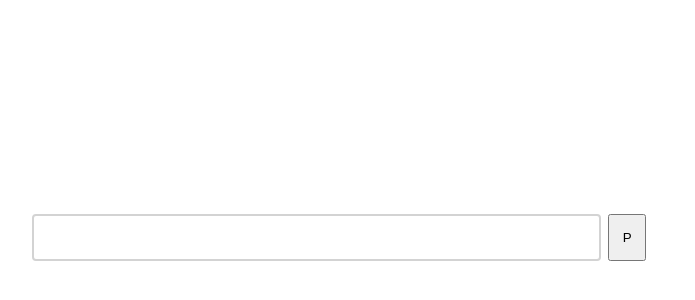
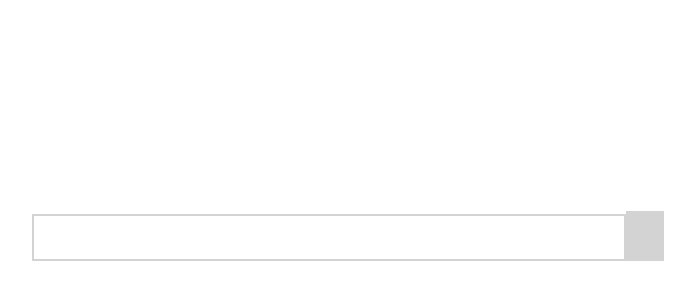
Before and after one commit to LAR-USP/SistemaRecepcionista, a plain HTML site: page src/frontend/index.html in a window 1280 px wide. Shown: the part 186-486 px from the top of the page, without its empty margins (292-987 px from the left). Drawn offline with Linux system fonts and the light colour scheme.

Commit message:
Melhora o estilo da barra e botão de pesquisa
- Muda de classes pra ids, para facilitar a mudança de tamanho de fonte;
- Alinha e aproxima a entrada de texto com o botão;
- Mudança das cores e formatos (não definitivo).

- Botão de pesquisa deve ter uma imagem?

```diff
--- a/src/frontend/index.css
+++ b/src/frontend/index.css
@@ -1,35 +1,48 @@
-.searchdiv{
+#searchdiv{
     position: relative; /* Temporário */
     top: 50%; /* Temporário */
     width: 100%;
+    height: 6%;
     display: block;
     text-align: center;
-    font-size: 30px;
 }
 
-.searchform{
+#searchform{
     display: inline-block;
     margin-left: auto;
     margin-right: auto;
-    text-align: left;
     width: 50%;
+    height: 100%;
+    font-size: 0px;
+    background-color: lightgray;
 }
 
-.searchbar{
-    width: 90%;
-    height: 6%;
+#searchbar{
+    padding-left: 1%;
+    font-size: 20px;
+    width: 94%;
+    height: 100%;
     box-sizing: border-box;
     border: 2px solid lightgray;
-    border-radius: 4px;
     outline: none;
     transition: border 0.4s ease-in-out;
 }
 
-.searchbar:focus{
+#searchbar:focus{
     border: 2px solid gray;
 }
 
-.submit{
+#submit{
+    position: relative;
+    top: -20%;
+    border: 0;
     width: 6%;
-    height: 6%;
+    height: 100%;
+    font-size: 0px;
+    background-color: lightgray;
+    transition: background-color 0.1s ease-in-out;
 }
+
+#submit:hover{
+    background-color: gray;
+}
--- a/src/frontend/index.html
+++ b/src/frontend/index.html
@@ -4,10 +4,10 @@
 	<link rel="stylesheet" type="text/css" href="index.css">
     </head>
     <body>
-	<div class="searchdiv">
-	<form class="searchform">
-	    <input type="text" class="searchbar"/>
-	    <input type="submit" class="submit" name="pesquisar" value="P"/>
+	<div id="searchdiv">
+	<form id="searchform">
+	    <input type="text" id="searchbar"/>
+	    <input type="submit" id="submit" name="pesquisar" value="P"/>
 	</form>
 	</div>
     </body>
```
